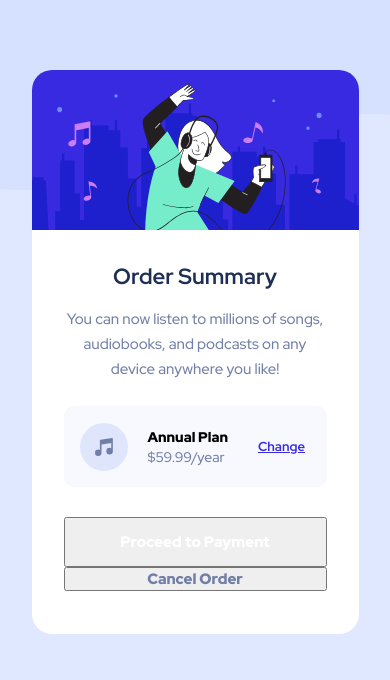
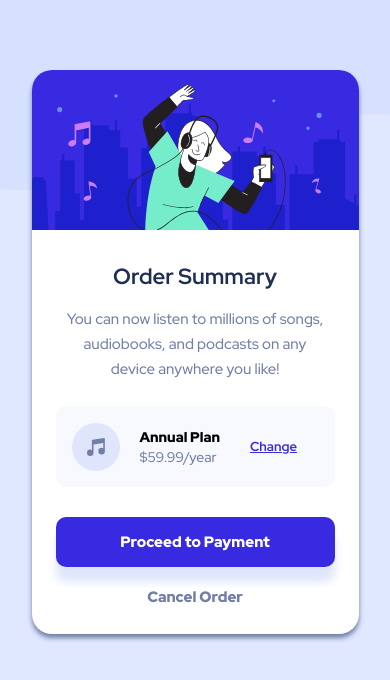
Before and after one commit to myrteza-labi/order-summary-junior_2, a React (Create React App) app: page / in a window 390 px wide. Shown: the top 680 px of the page. Built offline with nearby package versions, Linux system fonts and the light colour scheme.

Commit message:
:style: style sur mobile terminé

```diff
--- a/src/components/CancelBtn.css
+++ b/src/components/CancelBtn.css
@@ -3,4 +3,6 @@
     font-weight: 900;
     font-size: 15px;
     color: #717FA6;
+    border: none;
+    background-color: white;
 }
--- a/src/components/OrderSummary.css
+++ b/src/components/OrderSummary.css
@@ -7,6 +7,7 @@
     overflow: hidden;
     background-color: #fff;
     margin-top: 70px;
+    box-shadow: 0px 4px 5px #717FA6;
 
 }
 
@@ -15,5 +16,5 @@
     display: flex;
     flex-direction: column;
     justify-content: center;
-    padding: 0 32px 0 32px;
+    padding: 0 24px 0 24px ;
 }
--- a/src/components/PaymentBtn.css
+++ b/src/components/PaymentBtn.css
@@ -6,4 +6,9 @@
     color: #fff;
     width: 100%;
     height: 50px;
+    background-color: #382AE1;
+    border: none;
+    border-radius: 10px;
+    margin-bottom:  20px;
+    box-shadow: 0px 15px 10px #DFE6FB;
 }
```
